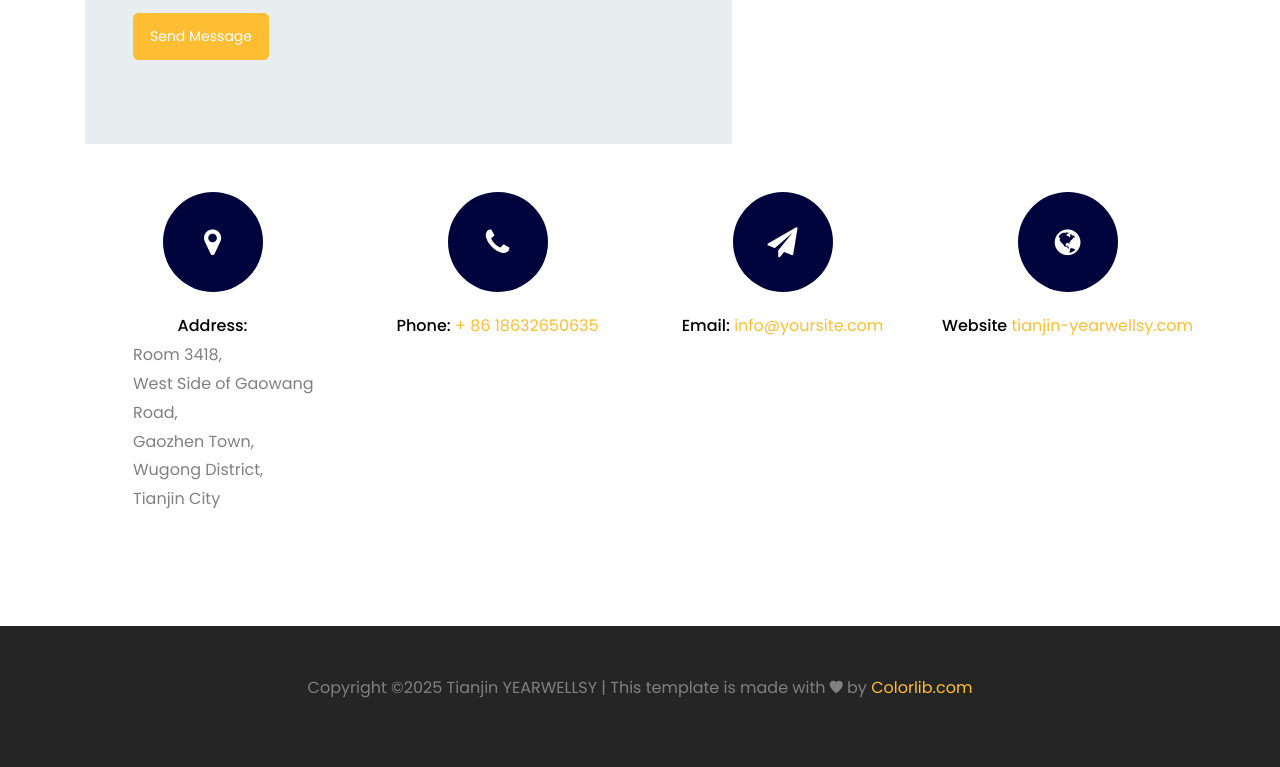
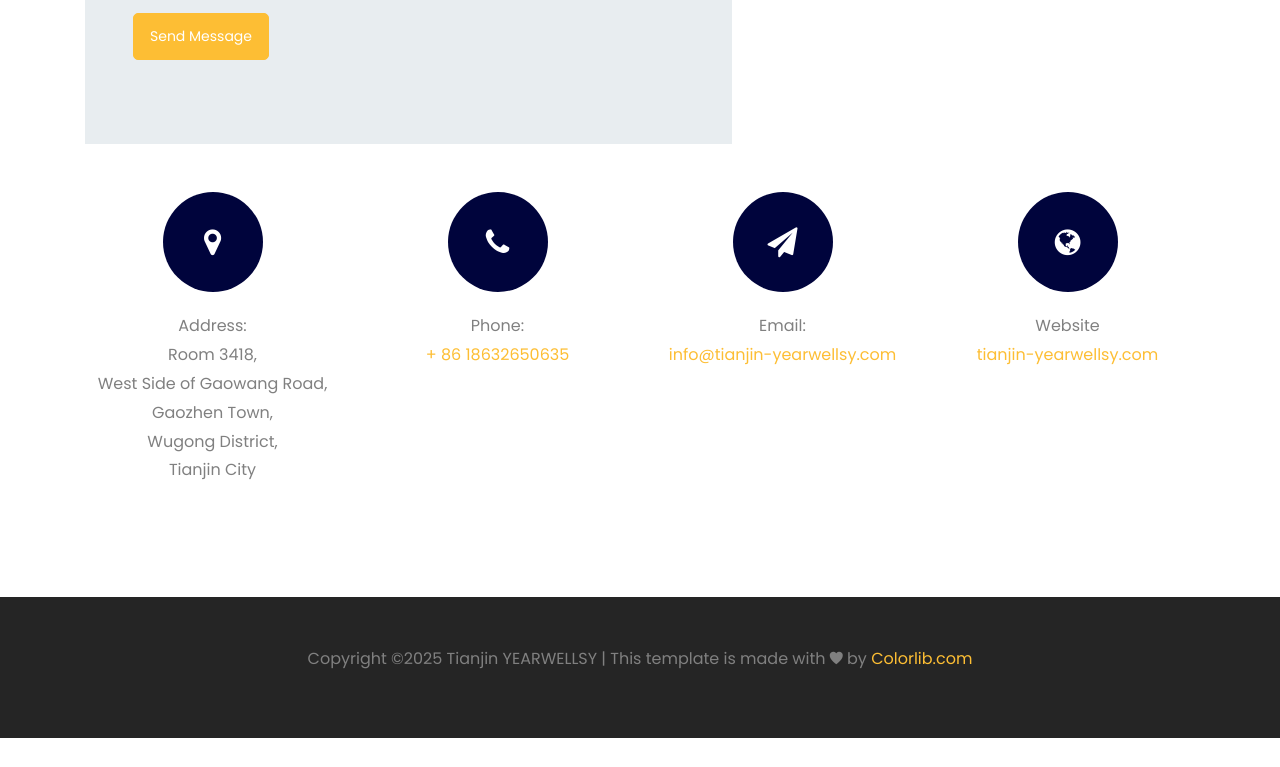
Before and after one commit to hellozhangwei/yearwellsy, a plain HTML site: page contact.html in a window 1280 px wide. Shown: the part 1230-1997 px from the top of the page. After the commit the page ends 1968 px from the top, so only its background shows below. Drawn offline with Linux system fonts and the light colour scheme.

Commit message:
修改邮箱地址

```diff
--- a/contact.html
+++ b/contact.html
@@ -134,10 +134,10 @@
 				        			<span class="fa fa-map-marker"></span>
 				        		</div>
 				        		<div class="text">
-					            <p><span>Address:</span>
-					            <div class="text-left ml-5">
+					            <div>Address:</div>
+					            <p >
 					            	Room 3418, <br>West Side of Gaowang Road, <br>Gaozhen Town, <br>Wugong District, <br>Tianjin City
-					            </div></p>
+					            </p>
 					          </div>
 				          </div>
 								</div>
@@ -147,7 +147,7 @@
 				        			<span class="fa fa-phone"></span>
 				        		</div>
 				        		<div class="text">
-					            <p><span>Phone:</span> <a href="tel://1234567920">+ 86 18632650635</a></p>
+					            <p><div>Phone:</div> <a href="tel://1234567920">+ 86 18632650635</a></p>
 					          </div>
 				          </div>
 								</div>
@@ -157,7 +157,7 @@
 				        			<span class="fa fa-paper-plane"></span>
 				        		</div>
 				        		<div class="text">
-					            <p><span>Email:</span> <a href="mailto:info@yoursite.com">info@yoursite.com</a></p>
+					            <p><div>Email:</div> <a href="mailto:info@yoursite.com">info@tianjin-yearwellsy.com</a></p>
 					          </div>
 				          </div>
 								</div>
@@ -167,7 +167,7 @@
 				        			<span class="fa fa-globe"></span>
 				        		</div>
 				        		<div class="text">
-					            <p><span>Website</span> <a href="www.tianjin-yearwellsy.com">tianjin-yearwellsy.com</a></p>
+					            <p><div>Website</div> <a href="www.tianjin-yearwellsy.com">tianjin-yearwellsy.com</a></p>
 					          </div>
 				          </div>
 								</div>
```
